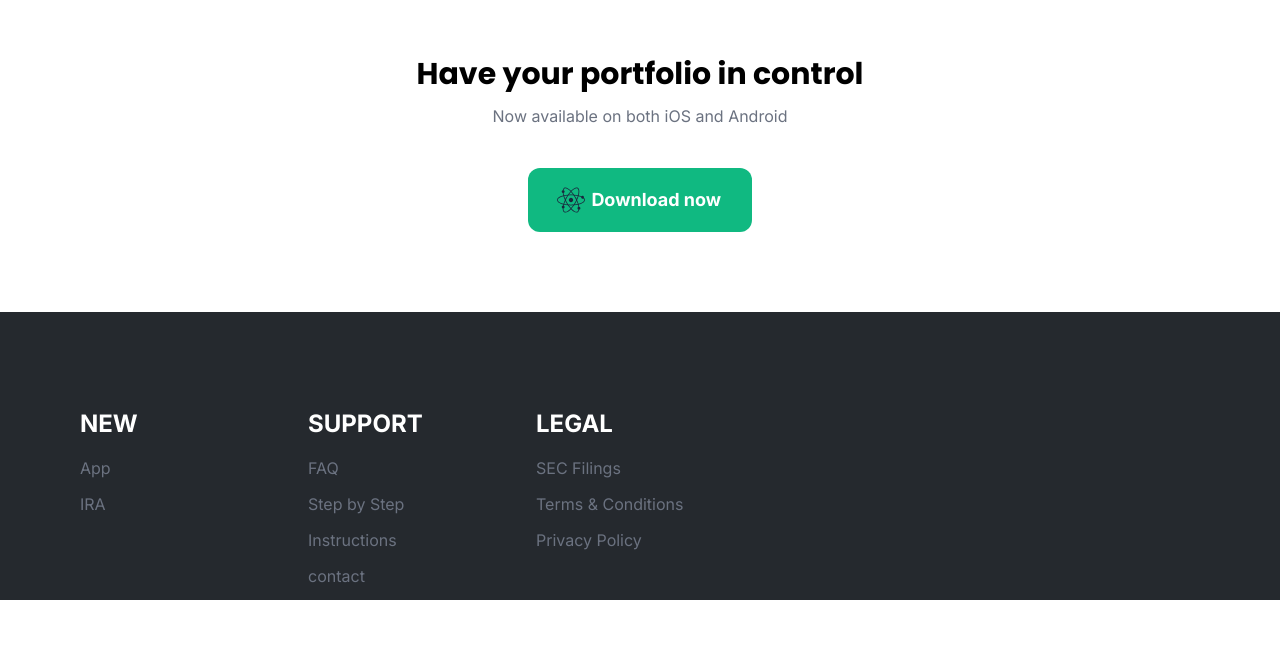
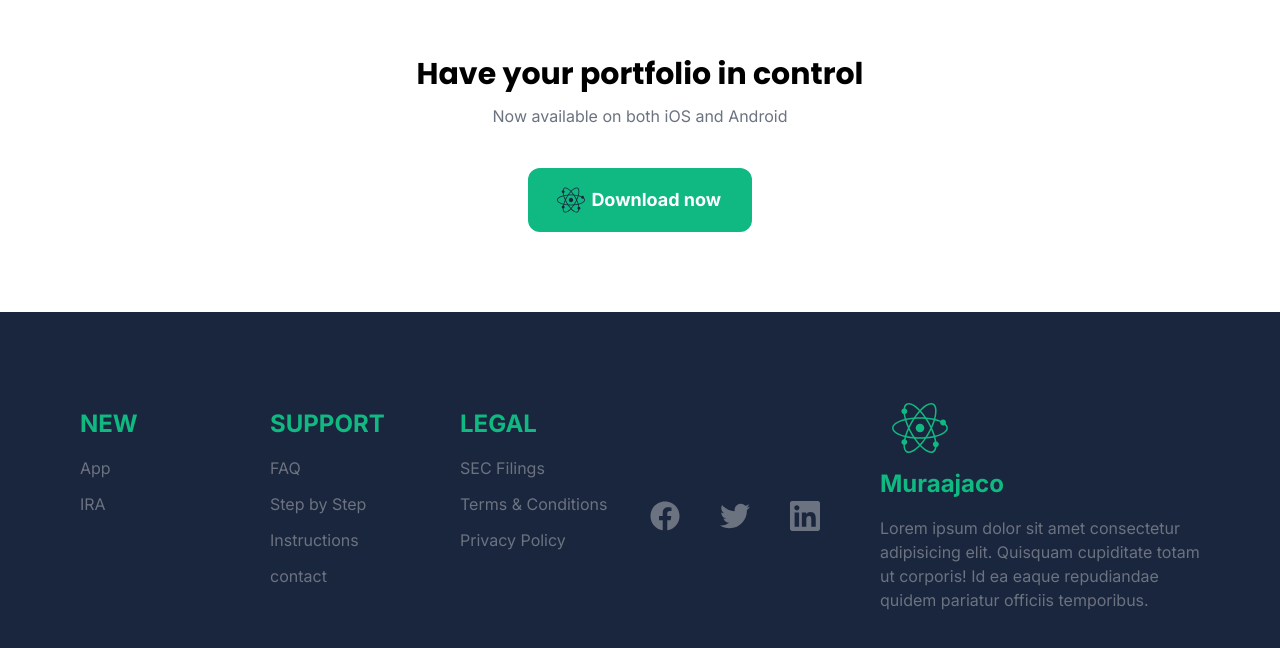
Before and after one commit to abdinasir-Tman/muraajaco-web-app, a Next.js app: page / in a window 1280 px wide. Shown: the part 5336-5984 px from the top of the page. Before the commit the page ends 5936 px from the top, so only its background shows below. Built offline with nearby package versions, Linux system fonts and the light colour scheme.

Commit message:
finished our footer section

```diff
--- a/app/components/Footer.tsx
+++ b/app/components/Footer.tsx
@@ -1,8 +1,10 @@
+import Image from "next/image";
+import { FaFacebook, FaLinkedin, FaTwitter } from "react-icons/fa";
 const Footer = () => {
   return (
-    <section className="bg-[#25292e] w-full pt-24 px-20 grid grid-cols-5 gap-5">
+    <footer className="bg-[#1A263D] w-full py-24 px-20 grid grid-cols-6 gap-5 ">
       <div>
-        <h1 className="mb-4 text-white text-2xl font-bold">NEW</h1>
+        <h1 className="mb-4 text-[#10b981] text-2xl font-bold">NEW</h1>
         <p className="text-gray-500 mb-3 cursor-pointer hover:text-[#10b981]">
           App
         </p>
@@ -11,7 +13,7 @@ const Footer = () => {
         </p>
       </div>
       <div>
-        <h1 className="mb-4 text-white text-2xl font-bold">SUPPORT</h1>
+        <h1 className="mb-4 text-[#10b981] text-2xl font-bold">SUPPORT</h1>
         <p className="text-gray-500 mb-3 cursor-pointer hover:text-[#10b981]">
           FAQ
         </p>
@@ -26,7 +28,7 @@ const Footer = () => {
         </p>
       </div>
       <div>
-        <h1 className="mb-4 text-white text-2xl font-bold">LEGAL</h1>
+        <h1 className="mb-4 text-[#10b981] text-2xl font-bold">LEGAL</h1>
         <p className="text-gray-500 mb-3 cursor-pointer hover:text-[#10b981]">
           SEC Filings
         </p>
@@ -37,8 +39,27 @@ const Footer = () => {
           Privacy Policy
         </p>
       </div>
-      <div className="col-span-2"></div>
-    </section>
+
+      <div className="flex justify-center items-center gap-10 ">
+        <FaFacebook className=" text-gray-500  text-4xl hover:text-[#10b981] cursor-pointer" />
+        <FaTwitter className=" text-gray-500 text-4xl hover:text-[#10b981]  cursor-pointer" />
+        <FaLinkedin className=" text-gray-500  text-4xl hover:text-[#10b981]  cursor-pointer" />
+      </div>
+
+      <div className="flex flex-col col-span-2 ml-10 items-start -mt-5 mb-3">
+        <Image
+          className="text-[#1A263D] "
+          src="/assets/svg/logo/icon.svg"
+          alt="Muraajaco-logo-icon-dark"
+          width={80}
+          height={80}
+        />
+        <h1 className="mb-4 text-[#10b981] text-2xl font-bold">Muraajaco</h1>
+        <p className="text-gray-500   ">
+          Lorem ipsum dolor sit amet consectetur adipisicing elit. Quisquam cupiditate totam ut corporis! Id ea eaque repudiandae quidem pariatur officiis temporibus.
+        </p>
+      </div>
+    </footer>
   );
 };
 
--- a/package.json
+++ b/package.json
@@ -19,6 +19,7 @@
     "postcss": "8.4.29",
     "react": "18.2.0",
     "react-dom": "18.2.0",
+    "react-icons": "^4.11.0",
     "tailwindcss": "3.3.3",
     "typescript": "5.2.2"
   }
```
Also changed, not shown: public/assets/svg/logo/icon-white.svg (added), 1 other file (tests, documents, lock files or other folders).
